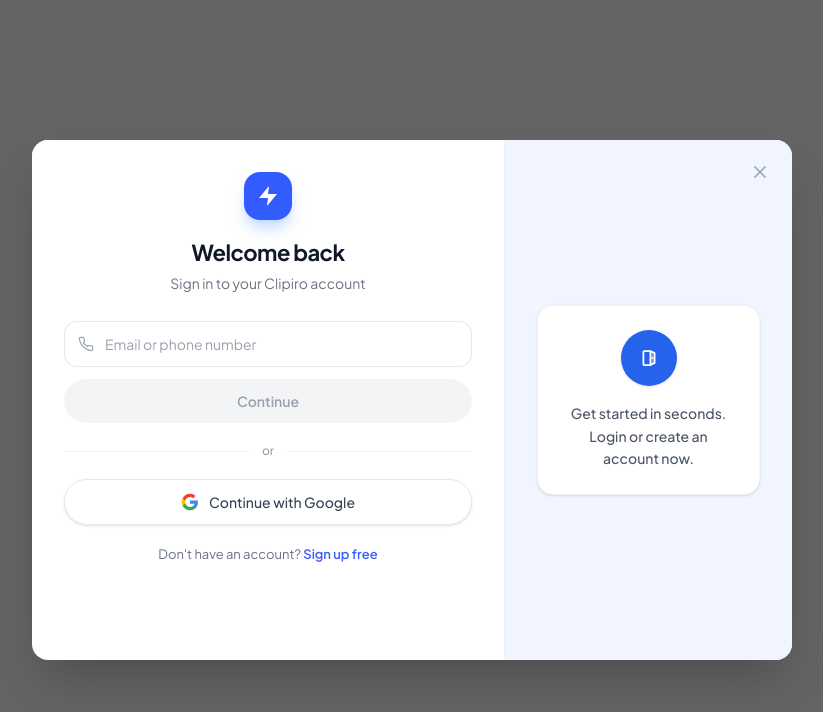
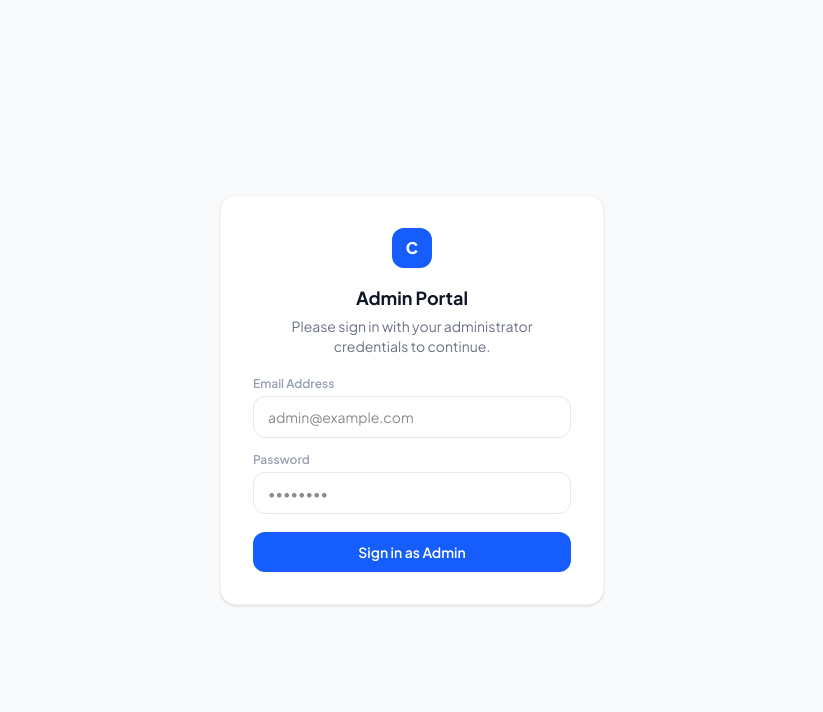
Before and after one commit to babudivyansh/saas-video-editor, a Next.js app: page /admin in a window 1280 px wide. Before the commit this address had no page. Shown: the top 712 px of the page, without its empty margins (228-1051 px from the left). Built offline with nearby package versions, Linux system fonts and the light colour scheme.

Commit message:
feat: decouple admin login page and allow admin maintenance mode bypass

```diff
--- a/app/admin/AdminShell.tsx
+++ b/app/admin/AdminShell.tsx
@@ -118,16 +118,101 @@
   );
 }
 
+function AdminSignIn({ error: initialError }: { error?: string | null }) {
+  const { refreshUser } = useAuth();
+  const [email, setEmail] = useState("");
+  const [password, setPassword] = useState("");
+  const [busy, setBusy] = useState(false);
+  const [error, setError] = useState<string | null>(initialError || null);
+
+  useEffect(() => {
+    setError(initialError || null);
+  }, [initialError]);
+
+  async function handleLogin(e: React.FormEvent) {
+    e.preventDefault();
+    setBusy(true);
+    setError(null);
+    try {
+      const res = await fetch("/api/auth/login", {
+        method: "POST",
+        headers: { "Content-Type": "application/json" },
+        body: JSON.stringify({ email, password, method: "email" }),
+      });
+      const data = await res.json().catch(() => ({}));
+      if (!res.ok) {
+        throw new Error(data.error || "Login failed");
+      }
+      localStorage.setItem("token", data.token);
+      await refreshUser();
+    } catch (err: unknown) {
+      setError(err instanceof Error ? err.message : "An unexpected error occurred.");
+    } finally {
+      setBusy(false);
+    }
+  }
+
+  return (
+    <div className="flex h-screen items-center justify-center bg-gray-50 px-4">
+      <div className="bg-white rounded-2xl border border-gray-100 shadow-sm p-8 w-full max-w-sm text-center">
+        <span className="bg-blue-600 text-white rounded-xl w-10 h-10 inline-flex items-center justify-center font-extrabold mb-4">C</span>
+        <h1 className="text-lg font-bold text-gray-900 mb-1">Admin Portal</h1>
+        <p className="text-sm text-gray-500 mb-5">
+          Please sign in with your administrator credentials to continue.
+        </p>
+
+        {error && (
+          <div className="bg-red-50 border border-red-100 text-red-700 text-xs rounded-xl p-3 mb-4 text-left">
+            {error}
+          </div>
+        )}
+
+        <form onSubmit={handleLogin} className="space-y-3.5 text-left">
+          <div>
+            <label className="block text-xs font-semibold text-gray-400 mb-1" htmlFor="email">
+              Email Address
+            </label>
+            <input
+              id="email"
+              type="email"
+              required
+              placeholder="admin@example.com"
+              value={email}
+              onChange={(e) => setEmail(e.target.value)}
+              className="w-full text-sm border border-gray-200 rounded-xl px-3.5 py-2.5 outline-none focus:border-blue-500 transition-colors"
+            />
+          </div>
+          <div>
+            <label className="block text-xs font-semibold text-gray-400 mb-1" htmlFor="password">
+              Password
+            </label>
+            <input
+              id="password"
+              type="password"
+              required
+              placeholder="••••••••"
+              value={password}
+              onChange={(e) => setPassword(e.target.value)}
+              className="w-full text-sm border border-gray-200 rounded-xl px-3.5 py-2.5 outline-none focus:border-blue-500 transition-colors"
+            />
+          </div>
+          <button
+            type="submit"
+            disabled={busy}
+            className="w-full text-sm font-semibold text-white bg-blue-600 hover:bg-blue-700 rounded-xl py-2.5 disabled:opacity-50 cursor-pointer mt-1"
+          >
+            {busy ? "Signing in…" : "Sign in as Admin"}
+          </button>
+        </form>
+      </div>
+    </div>
+  );
+}
+
 export default function AdminShell({ children, title }: { children: React.ReactNode; title: string }) {
   const { user, isLoading, signOut, token } = useAuth();
-  const router = useRouter();
   const pathname = usePathname();
   const [elevated, setElevated] = useState<boolean | null>(null);
-
-  useEffect(() => {
-    if (isLoading) return;
-    if (!user || user.role !== "ADMIN") router.replace("/dashboard");
-  }, [isLoading, user, router]);
 
   useEffect(() => {
     if (!token || !user || user.role !== "ADMIN") return;
@@ -137,12 +222,20 @@
       .catch(() => setElevated(false));
   }, [token, user]);
 
-  if (isLoading || !user || user.role !== "ADMIN" || elevated === null) {
+  if (isLoading || (user && user.role === "ADMIN" && elevated === null)) {
     return (
       <div className="flex h-screen items-center justify-center bg-gray-50 text-gray-400 gap-3">
         <IcSpinner /> <span className="text-sm">Checking access…</span>
       </div>
     );
+  }
+
+  if (!user) {
+    return <AdminSignIn />;
+  }
+
+  if (user.role !== "ADMIN") {
+    return <AdminSignIn error="Access Denied: You must be an administrator to access the admin console." />;
   }
 
   if (!elevated) {
--- a/app/components/AuthContext.tsx
+++ b/app/components/AuthContext.tsx
@@ -48,6 +48,7 @@
 
 function isPublicRoute(pathname: string) {
   if (pathname === "/") return true;
+  if (pathname.startsWith("/admin")) return true;
   return PUBLIC_ROUTES.some(route => pathname.startsWith(route) && route !== "/");
 }
 
--- a/proxy.ts
+++ b/proxy.ts
@@ -35,15 +35,28 @@
     // Maintenance mode: block non-admin API traffic with a clear 503. Admin
     // routes and /api/health stay reachable so it can be turned off and
     // monitored. Reads a 15s in-process cache over one Redis key — negligible
-    // hot-path cost (lib/flags.ts).
+    // hot-path cost (lib/flags.ts). Admins bypass this block automatically.
     if (!pathname.startsWith("/api/admin/") && pathname !== "/api/health") {
       const { getMaintenanceModeCached } = await import("@/lib/flags");
       const maint = await getMaintenanceModeCached();
       if (maint.on) {
-        return NextResponse.json(
-          { error: maint.message || "Clipiro is briefly down for maintenance — back shortly.", maintenance: true },
-          { status: 503, headers: { "Retry-After": "300" } },
-        );
+        let isAdmin = false;
+        try {
+          const { requireAdmin } = await import("@/lib/auth");
+          const adminAuth = await requireAdmin(request);
+          if (adminAuth) {
+            isAdmin = true;
+          }
+        } catch {
+          // Fail secure (non-admin) on database/Redis query error
+        }
+
+        if (!isAdmin) {
+          return NextResponse.json(
+            { error: maint.message || "Clipiro is briefly down for maintenance — back shortly.", maintenance: true },
+            { status: 503, headers: { "Retry-After": "300" } },
+          );
+        }
       }
     }
 
```
